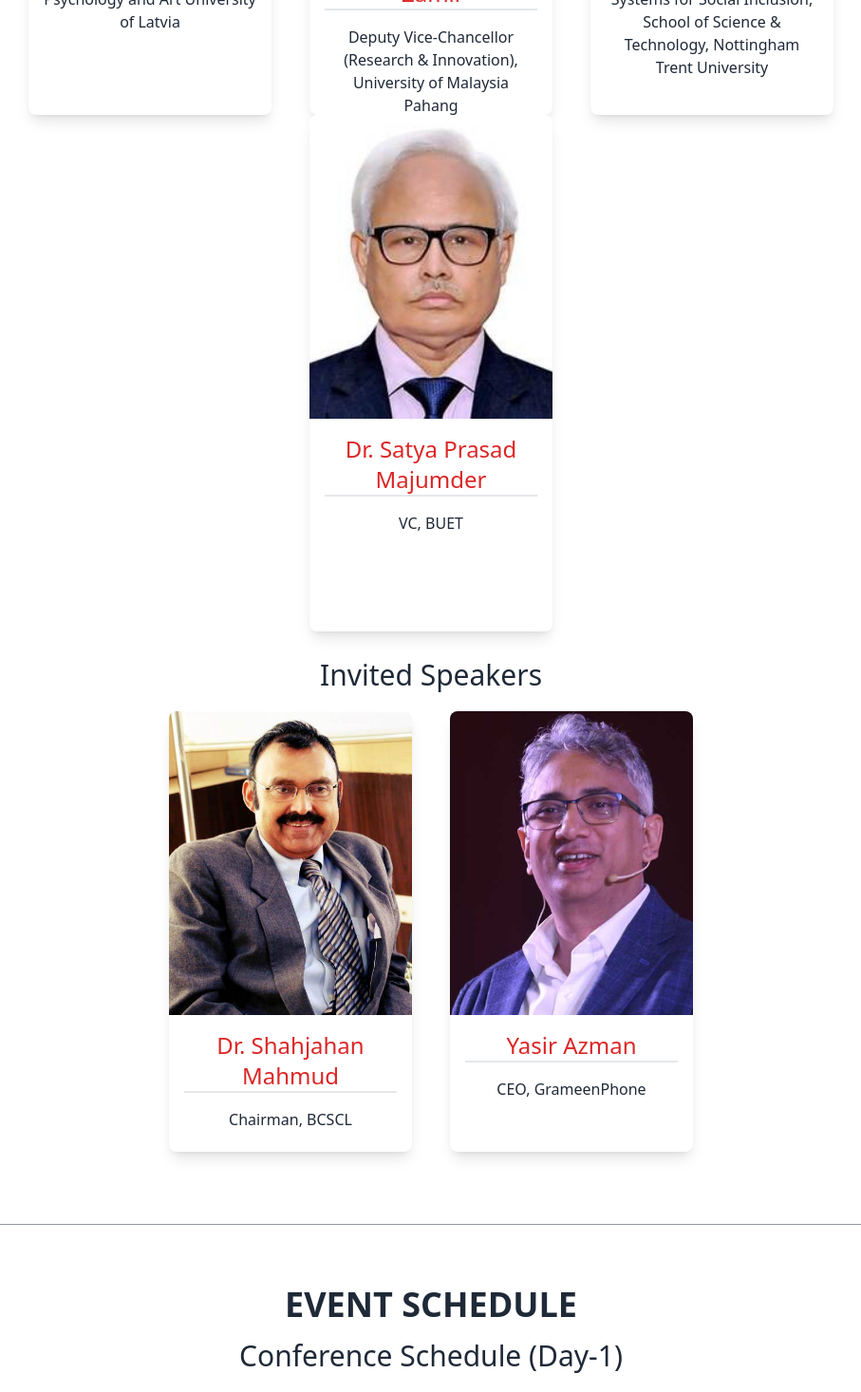
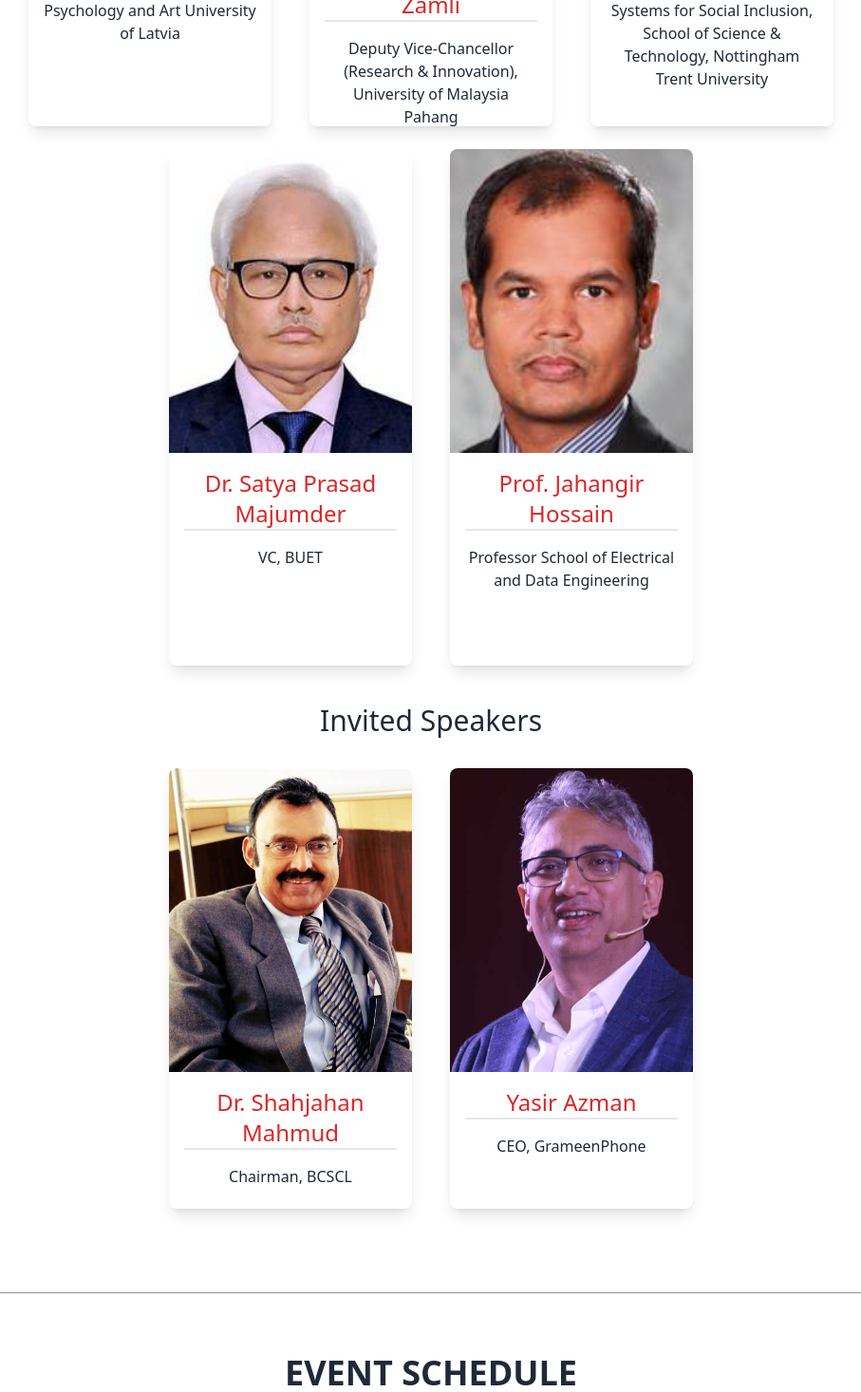
Before and after one commit to Moheb619/icict4sd, a Next.js app: page / in a window 1280 px wide. Shown: the part 2460-3926 px from the top of the page at 95% size, without its empty margins (186-1093 px from the left). Built offline with nearby package versions, Linux system fonts and the light colour scheme; no server answers.

Commit message:
Keynote updated

```diff
--- a/src/app/components/PageComponents/EventSpeakers/EventSpeakers.tsx
+++ b/src/app/components/PageComponents/EventSpeakers/EventSpeakers.tsx
@@ -3,6 +3,7 @@ import DavidBrown from "public/img/keynote/David Brown.jpg";
 import KamalZuhairiBinZamli from "public/img/keynote/Kamal Zuhairi Bin Zamli.jpg";
 import LindaDaniela from "public/img/keynote/Linda Daniela.jpg";
 import DrSatyaPrasadMajumder from "public/img/keynote/Dr. Satya Prasad Majumder.jpg";
+import ProfJahangirHossain from "public/img/keynote/Prof Jahangir Hossain.jpg";
 import DrShahjahanMahmud from "public/img/speakers/Dr Shahjahan Mahmud.jpg";
 import YasirAzman from "public/img/speakers/Yasir Azman.jpg";
 import dummyImages from "public/img/dummyImages/dummy-profile-pic-male.jpg";
@@ -11,6 +12,7 @@ const keynoteSpeakers = [
   { name: "Professor Ts. Dr. Kamal Zuhairi Bin Zamli", bio: "Deputy Vice-Chancellor (Research & Innovation), University of Malaysia Pahang", url: KamalZuhairiBinZamli },
   { name: "David Brown", bio: "Professor in Interactive Systems for Social Inclusion, School of Science & Technology, Nottingham Trent University", url: DavidBrown },
   { name: "Dr. Satya Prasad Majumder", bio: "VC, BUET", url: DrSatyaPrasadMajumder },
+  { name: "Prof. Jahangir Hossain", bio: "Professor School of Electrical and Data Engineering", url: ProfJahangirHossain },
 ];
 const invitedSpeakers = [
   { name: "Dr. Shahjahan Mahmud", bio: "Chairman, BCSCL", url: DrShahjahanMahmud },
@@ -26,7 +28,7 @@ const EventSpeakers = () => {
         <div className="my-5 flex flex-wrap justify-center">
           {keynoteSpeakers.map((speaker, index) => {
             return (
-              <div key={speaker.name} className="mx-2 md:mx-5 my-2 md:my-0">
+              <div key={speaker.name} className="mx-2 md:mx-5 my-2 md:my-3">
                 <ImageCard title={"keynote"} name={speaker.name} bio={speaker.bio} url={speaker.url} />
               </div>
             );
@@ -38,7 +40,7 @@ const EventSpeakers = () => {
         <div className="my-5 flex flex-wrap justify-center">
           {invitedSpeakers.map((speaker, index) => {
             return (
-              <div key={index} className="mx-2 md:mx-5 my-2 md:my-0">
+              <div key={index} className="mx-2 md:mx-5 my-2 md:my-3">
                 <ImageCard title={"speaker"} name={speaker.name} bio={speaker.bio} url={speaker.url} />
               </div>
             );
```
Also changed, not shown: public/img/keynote/Prof Jahangir Hossain.jpg (added).
